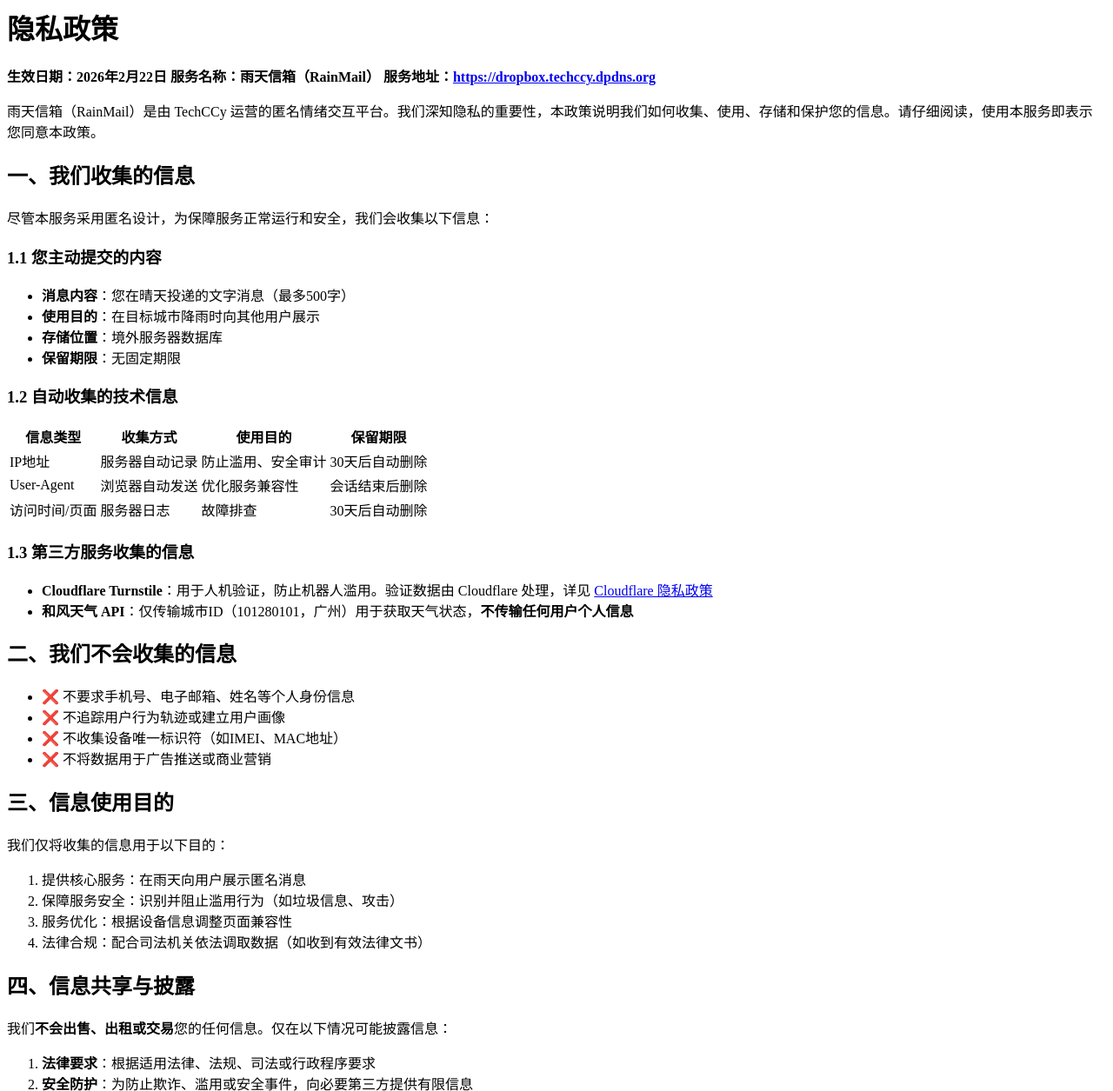
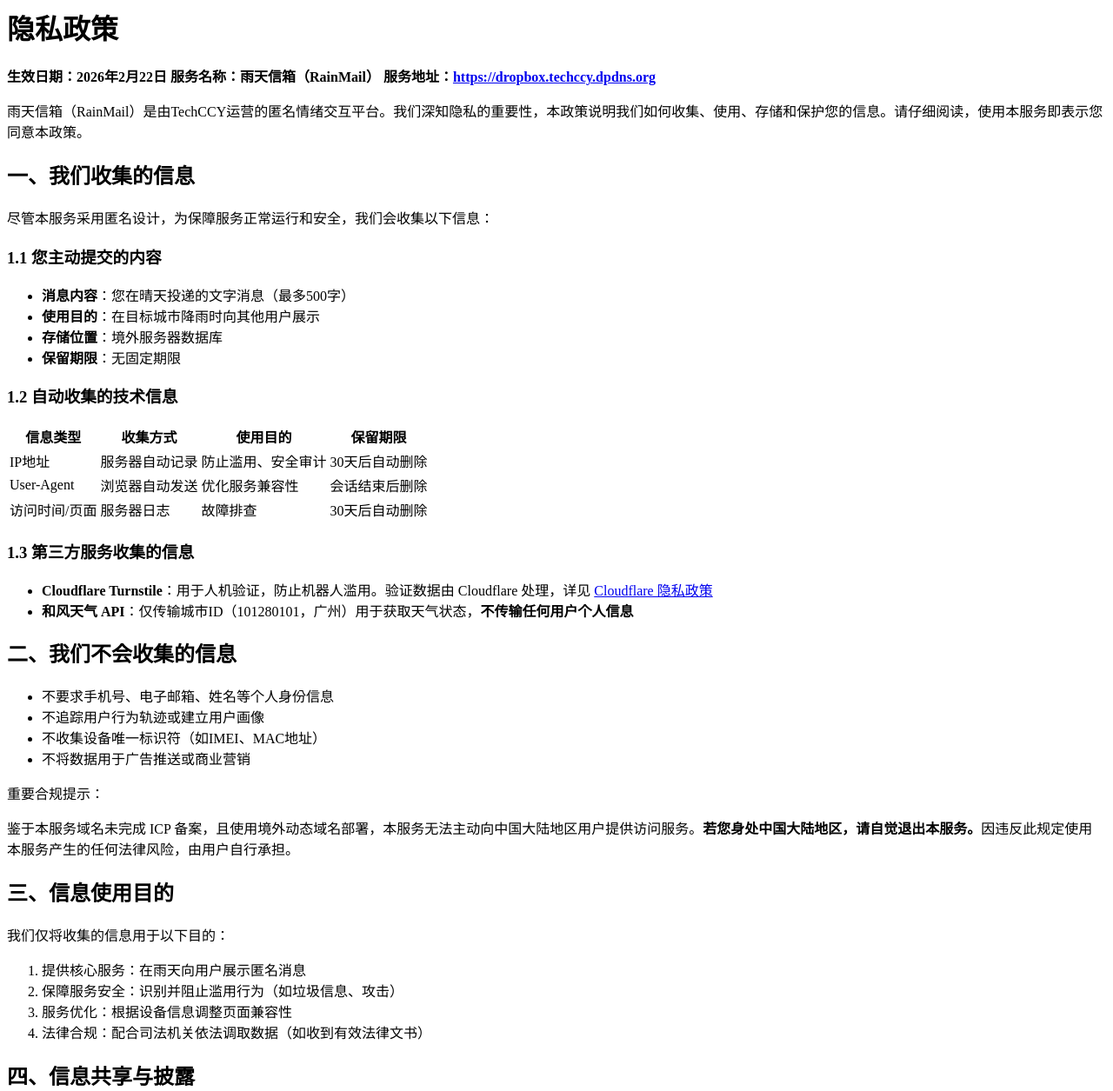
Before and after one commit to techccy/RainMail, a Flask app: page /privacy-policy in a window 1280 px wide. Shown: the top 1255 px of the page at 87% size. Run offline with Flask 3, Linux system fonts and the light colour scheme; some libraries are stand-ins or nearby versions.

Commit message:
correct privacy policy

```diff
--- a/templates/privacy_policy.html
+++ b/templates/privacy_policy.html
@@ -5,7 +5,7 @@
 <p><strong>生效日期：2026年2月22日</strong>
 <strong>服务名称：雨天信箱（RainMail）</strong>
 <strong>服务地址：<a href="https://dropbox.techccy.dpdns.org">https://dropbox.techccy.dpdns.org</a></strong></p>
-<p>雨天信箱（RainMail）是由 TechCCy 运营的匿名情绪交互平台。我们深知隐私的重要性，本政策说明我们如何收集、使用、存储和保护您的信息。请仔细阅读，使用本服务即表示您同意本政策。</p>
+<p>雨天信箱（RainMail）是由TechCCY运营的匿名情绪交互平台。我们深知隐私的重要性，本政策说明我们如何收集、使用、存储和保护您的信息。请仔细阅读，使用本服务即表示您同意本政策。</p>
 <h2 id="-">一、我们收集的信息</h2>
 <p>尽管本服务采用匿名设计，为保障服务正常运行和安全，我们会收集以下信息：</p>
 <h3 id="1-1-">1.1 您主动提交的内容</h3>
@@ -53,11 +53,15 @@
 </ul>
 <h2 id="-">二、我们不会收集的信息</h2>
 <ul>
-<li>❌ 不要求手机号、电子邮箱、姓名等个人身份信息</li>
-<li>❌ 不追踪用户行为轨迹或建立用户画像</li>
-<li>❌ 不收集设备唯一标识符（如IMEI、MAC地址）</li>
-<li>❌ 不将数据用于广告推送或商业营销</li>
+<li>不要求手机号、电子邮箱、姓名等个人身份信息</li>
+<li>不追踪用户行为轨迹或建立用户画像</li>
+<li>不收集设备唯一标识符（如IMEI、MAC地址）</li>
+<li>不将数据用于广告推送或商业营销</li>
 </ul>
+<div class="highlight">
+   <p class="warning">重要合规提示：</p>
+   <p>鉴于本服务域名未完成 ICP 备案，且使用境外动态域名部署，本服务无法主动向中国大陆地区用户提供访问服务。<strong>若您身处中国大陆地区，请自觉退出本服务。</strong>因违反此规定使用本服务产生的任何法律风险，由用户自行承担。</p>
+</div>
 <h2 id="-">三、信息使用目的</h2>
 <p>我们仅将收集的信息用于以下目的：</p>
 <ol>
```
